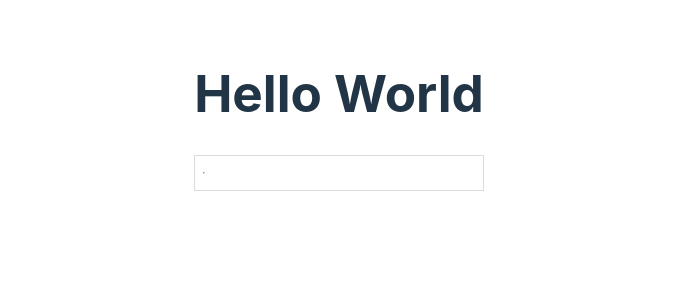
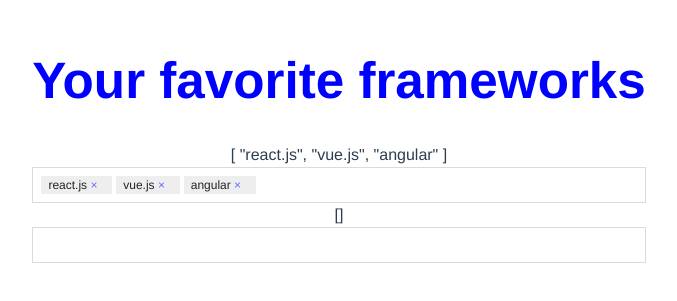
Before and after one commit to nikolozi2001/tags-input, a Vue app: page / in a window 1280 px wide. Shown: the part 289-590 px from the top of the page, without its empty margins (301-978 px from the left). Built offline with nearby package versions, Linux system fonts and the light colour scheme.

Commit message:
Component Communication with emitting events

```diff
--- a/src/App.vue
+++ b/src/App.vue
@@ -1,39 +1,38 @@
 <script>
-import TagsInput from "./components/TagsInput.vue";
-
 export default {
-  data: () => {
-    return {
-      jsFramework: ["react.js", "vue.js", "angular"],
-    };
-  },
-  mounted() {
-    setTimeout(() => {
-      this.jsFramework.push("ember.js");
-    }, 3000);
+  data: () => ({
+    jsFrameworks: ["react.js", "vue.js", "angular"],
+    backendFrameworks: [],
+  }),
+  methods: {
+    handleChange(tags) {
+      this.jsFrameworks = [...tags];
+    },
   },
 };
 </script>
 
 <template>
-  <h1>Hello World</h1>
+  <h1>Your favorite frameworks</h1>
+  <div>{{ jsFrameworks }}</div>
+  <tags-input :selected-tags="jsFrameworks" @change="handleChange" />
 
-  <tags-input />
+  <div>{{ backendFrameworks }}</div>
+  <tags-input
+    :selected-tags="backendFrameworks"
+    @change="backendFrameworks = [...$event]"
+  />
 </template>
 
-<style scoped>
-.logo {
-  height: 6em;
-  padding: 1.5em;
-  will-change: filter;
-  transition: filter 300ms;
+<style>
+#app {
+  font-family: Avenir, Helvetica, Arial, sans-serif;
+  -webkit-font-smoothing: antialiased;
+  -moz-osx-font-smoothing: grayscale;
+  color: #2c3e50;
+  margin-top: 60px;
 }
-
-.logo:hover {
-  filter: drop-shadow(0 0 2em #646cffaa);
-}
-
-.logo.vue:hover {
-  filter: drop-shadow(0 0 2em #42b883aa);
+h1 {
+  color: blue;
 }
 </style>
--- a/src/components/TagsInput.vue
+++ b/src/components/TagsInput.vue
@@ -1,13 +1,11 @@
 <template>
   <div class="tags-input-wrapper">
-    <span class="tag-item" v-for="(tag, index) in tags" :key="index"
-      >{{ index + " : " + tag }}
-      <a class="remove-tag" href="#" @click.prevent="removeTag(index)"
+    <span class="tag-item" v-for="(tag, index) in tags" :key="index">
+      {{ tag }}
+      <a class="remove-tag" @click.prevent="removeTag(index)" href="#"
         >&times;</a
       >
     </span>
-    <hr />
-    {{ newTag }}
     <input
       class="tag-input"
       type="text"
@@ -25,17 +23,15 @@
   data() {
     return {
       tags: [...this.selectedTags],
-      newTag: "", // default value
+      newTag: "",
     };
   },
-
   props: {
     selectedTags: {
       type: Array,
       default: () => [],
     },
   },
-
   watch: {
     newTag(newVal) {
       if (newVal.indexOf(",") > -1) {
@@ -44,22 +40,23 @@
       }
     },
   },
-
   computed: {
     isTagExists() {
       return this.tags.includes(this.newTag);
     },
   },
-
+  emits: ["change"],
   methods: {
     addNewTag() {
       if (this.newTag && !this.isTagExists) {
-        this.tags.push(this.newTag.trim());
+        this.tags.push(this.newTag);
         this.newTag = "";
+        this.$emit("change", this.tags);
       }
     },
     removeTag(index) {
       this.tags.splice(index, 1);
+      this.$emit("change", this.tags);
     },
     removeLastTag() {
       if (this.newTag.length === 0) {
@@ -75,7 +72,6 @@
   color: red;
   text-decoration: line-through;
 }
-
 .tags-input-wrapper {
   background: #fff;
   padding: 0.5em;
@@ -112,7 +108,6 @@
 .tag-input:focus {
   outline: none;
 }
-
 a.remove-tag {
   text-decoration: none;
 }
```
